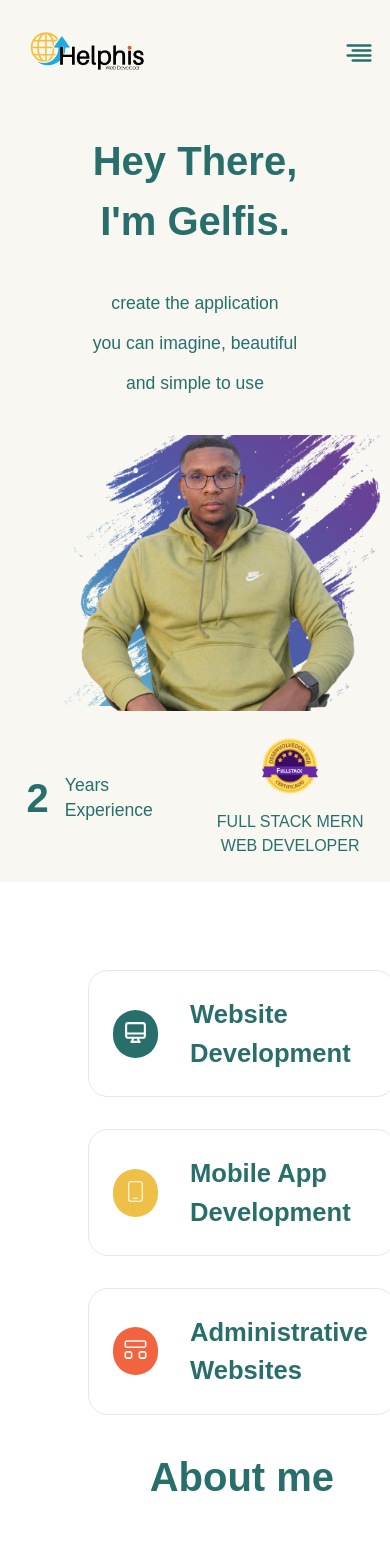
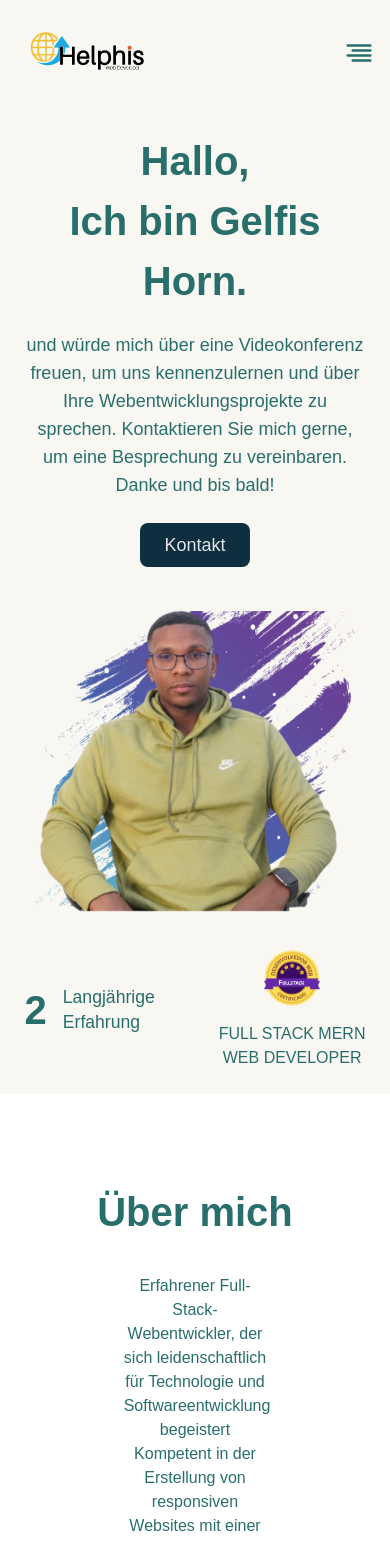
Before and after one commit to GelfisHorn/personal-web-portfolio, a React (Vite) app: page / in a window 390 px wide. Shown: the top 1541 px of the page. Built offline with nearby package versions, Linux system fonts and the light colour scheme; a web font is replaced by a local one.

Commit message:
multi-language and new hero and aboutme sections design

```diff
--- a/src/context/AppContextProvider.tsx
+++ b/src/context/AppContextProvider.tsx
@@ -1,25 +1,45 @@
-import { useState, createContext, FC } from "react";
+import { useState, createContext, FC, useEffect } from "react";
 
 const AppContext = createContext({
   darkMode: false,
+  language: 'de',
   setDarkMode: () => {},
   handleChangeTheme: () => {},
+  handleSetLanguage: (lang: string) => {}
 });
 
 const AppContextProvider: FC = ({ children }: any) => {
   const [darkMode, setDarkMode] = useState(false);
+  const [language, setLanguage] = useState('de');
 
+  // On component load set language from LS or set 'de'
+  useEffect(() => {
+    const lang = localStorage.getItem('lang') || 'de';
+    setLanguage(lang);
+    console.log(lang)
+  }, [])
+
+  // Change page theme
   function handleChangeTheme() {
     setDarkMode((current) => !current);
+  }
+
+  // Change page language
+  function handleSetLanguage(lang: string) {
+    console.log(lang)
+    setLanguage(lang);
+    localStorage.setItem('lang', lang);
   }
 
   return (
     <AppContext.Provider
       value={{
         darkMode,
+        language,
         // @ts-ignore
         setDarkMode,
         handleChangeTheme,
+        handleSetLanguage
       }}
     >
       {children}
--- a/src/langs/de/lang.json
+++ b/src/langs/de/lang.json
@@ -6,32 +6,33 @@
         "projects": "Projekte",
         "contactme": "Kontaktiere mich"
     },
-    "im-section": {
-        "title": "Hallo, ich bin Gelfis.",
+    "hero": {
+        "title1": "Hallo,",
+        "title2": "Ich bin Gelfis Horn.",
         "email": "helphis.tech@gmail.com",
-        "years-experience-number": "2",
-        "years-experience-text": "Langjährige Erfahrung",
-        "side-text": "Erstellen Sie die Anwendung, die Sie sich vorstellen können, schön und einfach zu bedienen"
+        "years": "2",
+        "yearstext1": "Langjährige",
+        "yearstext2": "Erfahrung",
+        "sidetext": "und würde mich über eine Videokonferenz freuen, um uns kennenzulernen und über Ihre Webentwicklungsprojekte zu sprechen. Kontaktieren Sie mich gerne, um eine Besprechung zu vereinbaren. Danke und bis bald!",
+        "button": "Kontakt"
     },
-    "services-section": {
+    "experience": {
         "title": "Über mich",
-        "span-1": "Ich helfe Ihnen, eine Lösung zu finden und Ihr Problem zu lösen. Wir verwenden Prozessdesign, um digitale Produkte zu erstellen. Außerdem helfen sie auch ihrem Geschäft.",
-        "span-2": "Wir verstehen die Bedürfnisse, die Sie für das Wachstum Ihres Unternehmens benötigen, und wir entwickeln ein Produkt in Bezug auf Ihre Bedürfnisse.",
-        "icon-1": "Projekte abgeschlossen",
-        "icon-2": "Glückliche Kunden"
+        "span1": "Erfahrener Full-Stack-Webentwickler, der sich leidenschaftlich für Technologie und Softwareentwicklung begeistert Kompetent in der Erstellung von responsiven Websites mit einer großartigen Benutzererfahrung unter Verwendung beliebter Technologien und Webentwicklungstools",
+        "span2": "Arbeitete an verschiedenen Projekten, von kleinen statischen Seiten bis hin zu großen Webanwendungen, stets mit Engagement und Hingabe Hält sich kontinuierlich auf dem neuesten Stand der Trends und Technologien, um stets aktuelle und fortschrittliche Lösungen anzubieten Sucht nach neuen Herausforderungen und freut sich darauf, gemeinsam innovative und wirkungsvolle Lösungen zu schaffen."
     },
-    "skills-section": {
+    "skills": {
         "title": "Meine Fähigkeiten"
     },
-    "projects-section": {
+    "projects": {
         "title": "Meine Projekte",
         "button": "Mehr sehen"
     },
     "footer": {
-        "column-1" : {
+        "column1" : {
             "title": "Sozialen Medien"
         },
-        "column-2" : {
+        "column2" : {
             "title": "Kontakt"
         }
     }
--- a/src/langs/en/lang.json
+++ b/src/langs/en/lang.json
@@ -6,32 +6,33 @@
         "projects": "Projects",
         "contactme": "Contact me"
     },
-    "im-section": {
-        "title": "Hey There, I'm Gelfis.",
+    "hero": {
+        "title1": "Hey There,",
+        "title2": "I'm Gelfis.",
         "email": "helphis.tech@gmail.com",
-        "years-experience-number": "2",
-        "years-experience-text": "Years of experience",
-        "side-text": "create the application you can imagine, beautiful and simple to use"
+        "years": "2",
+        "yearstext1": "Years",
+        "yearstext2": "of experience",
+        "sidetext": "I would appreciate a video conference to get to know each other and talk about your web development projects. Feel free to contact me to arrange a meeting. Thank you and see you soon!",
+        "button": "Contact"
     },
-    "services-section": {
+    "experience": {
         "title": "About me",
-        "span-1": "I will help you with finging a solution and solve your problem, We use process design to create digital products. Besides that also help their business.",
-        "span-2": "We understand the needs you need for your business to grow and we will develop a product in relation to your needs.",
-        "icon-1": "Projects Completed",
-        "icon-2": "Happy Clients"
+        "span1": "Experienced full-stack web developer passionate about technology and software development. Skilled in creating responsive websites with a great user experience using popular technologies and web development tools",
+        "span2": "Worked on various projects, from small static pages to large web applications, always with commitment and dedication Continuously keeps up to date with trends and technologies in order to always offer up-to-date and progressive solutions Seeks new challenges and looks forward to innovating together and create effective solutions."
     },
-    "skills-section": {
+    "skills": {
         "title": "My Skills"
     },
-    "projects-section": {
+    "projects": {
         "title": "My projects",
-        "button": "View trips"
+        "button": "See more"
     },
     "footer": {
-        "column-1" : {
+        "column1" : {
             "title": "Social media"
         },
-        "column-2" : {
+        "column2" : {
             "title": "Contact"
         }
     }
--- a/src/langs/es/lang.json
+++ b/src/langs/es/lang.json
@@ -4,34 +4,35 @@
         "services": "Servicios",
         "skills": "Habilidades",
         "projects": "Proyectos",
-        "contactme": "Contactarme"
+        "contactme": "Contacto"
     },
-    "im-section": {
-        "title": "Hola, Soy Gelfis.",
+    "hero": {
+        "title1": "Hola,",
+        "title2": "Soy Gelfis.",
         "email": "helphis.tech@gmail.com",
-        "years-experience-number": "2",
-        "years-experience-text": "Años de experiencia",
-        "side-text": "crear la aplicación te puedes imaginar, hermosa y fácil de usar"
+        "years": "2",
+        "yearstext1": "Años",
+        "yearstext2": "de experiencia",
+        "sidetext": "Agradecería una videoconferencia para conocernos y hablar de sus proyectos de desarrollo web. No dude en ponerse en contacto conmigo para concertar una reunión. ¡Gracias y nos vemos pronto!",
+        "button": "Contacto"
     },
-    "services-section": {
+    "experience": {
         "title": "Acerca de mí",
-        "span-1": "Lo ayudaré a encontrar una solución y resolver su problema. Utilizamos el diseño de procesos para crear productos digitales. Además de que también ayudan a sus negocios.",
-        "span-2": "Entendemos las necesidades que necesita para que su negocio crezca y desarrollaremos un producto en relación con sus necesidades.",
-        "icon-1": "Proyectos completados",
-        "icon-2": "Clientes contentos"
+        "span1": "Desarrollador web full-stack con experiencia apasionado por la tecnología y el desarrollo de software. Hábil en la creación de sitios web receptivos con una gran experiencia de usuario utilizando tecnologías populares y herramientas de desarrollo web.",
+        "span2": "Trabajó en varios proyectos, desde pequeñas páginas estáticas hasta grandes aplicaciones web, siempre con compromiso y dedicación. Se mantiene continuamente al día con las tendencias y tecnologías para ofrecer siempre soluciones actualizadas y progresivas. Busca nuevos desafíos y espera innovar juntos. y crear soluciones efectivas."
     },
-    "skills-section": {
+    "skills": {
         "title": "Mis Habilidades"
     },
-    "projects-section": {
+    "projects": {
         "title": "Mis proyectos",
         "button": "Ver más"
     },
     "footer": {
-        "column-1" : {
+        "column1" : {
             "title": "Redes sociales"
         },
-        "column-2" : {
+        "column2" : {
             "title": "Contacto"
         }
     }
--- a/src/modules/Experience/index.tsx
+++ b/src/modules/Experience/index.tsx
@@ -6,9 +6,13 @@ import { fadeIn, staggerContainer, textVariant } from "../../utils/motion";
 import { BsFillCheckCircleFill, BsFillPersonCheckFill } from "react-icons/bs";
 // context
 import useContextProvider from "../../hooks/useAppContext";
+// langs
+import DE from '../../langs/de/lang.json'
+import EN from '../../langs/en/lang.json'
+import ES from '../../langs/es/lang.json'
 
 const Experience = () => {
-  const { darkMode } = useContextProvider();
+  const { darkMode, language } = useContextProvider();
 
   return (
     <motion.section
@@ -25,45 +29,17 @@ const Experience = () => {
       <div
         className={`paddings yPaddings flexCenter innerWidth ${css.container}`}
       >
-        <div className={css.leftSide}>
-          {projectExperience.map((exp, i) => (
-            <motion.div
-              variants={fadeIn("right", "tween", (i + 1) * 0.2, 1)}
-              className={css.exp}
-              key={i}
-            >
-              <div className="fleCenter" style={{ background: exp.bg }}>
-                <exp.icon size={25} color="white" />
-              </div>
-
-              <div>
-                <span>{exp.name}</span>
-                {/* <span className="secondaryText">{exp.projects} Projects</span> */}
-              </div>
-            </motion.div>
-          ))}
-        </div>
-
         <motion.div variants={textVariant(0.5)} className={css.RightSide}>
-          <span className="primaryText">About me</span>
-          {WhatDoIHelp.map((paragraph, i) => (
-            <span className="secondaryText" key={i}>
-              {paragraph}
-            </span>
-          ))}
-
-          <div className={`flexCenter ${css.stats}`}>
-            <div className={`flexCenter ${css.stat}`}>
-              <BsFillCheckCircleFill size={40} />
-              {/* <span className="primaryText">52+</span> */}
-              <span className="secondaryText">Projects Completed</span>
-            </div>
-            <div className={`flexCenter ${css.stat}`}>
-              <BsFillPersonCheckFill size={40} />
-              {/* <span className="primaryText">20+</span> */}
-              <span className="secondaryText">Happy Clients</span>
-            </div>
+          <span className="primaryText">{language == 'de' ? DE.experience.title : language == 'en' ? EN.experience.title : ES.experience.title}</span>
+          <div className="flex flex-col items-center gap-8">
+            <p className="w-2/3">{language == 'de' ? DE.experience.span1 : language == 'en' ? EN.experience.span1 : ES.experience.span1}</p>
+            <p className="w-2/3">{language == 'de' ? DE.experience.span2 : language == 'en' ? EN.experience.span2 : ES.experience.span2}</p>
           </div>
+          {/* <div className="flex flex-col items-center gap-8">
+            <p className="w-2/3">Ich bin ein Full-Stack-Webentwickler, der sich leidenschaftlich für Technologie und Softwareentwicklung begeistert. Ich liebe es, an herausfordernden Projekten zu arbeiten und innovative Lösungen für Probleme zu schaffen. Meine Erfahrung in der Webentwicklung hat mich zum Experten in der Erstellung von responsiven Websites mit einer großartigen Benutzererfahrung gemacht. Zusätzlich bin ich mit den beliebtesten Technologien sowie vielen anderen Webentwicklungstools sehr vertraut.</p>
+            <p className="w-2/3">Im Laufe meiner Karriere als Webentwickler hatte ich die Möglichkeit, in verschiedenen Umgebungen und Projekten zu arbeiten, von kleinen statischen Seiten bis hin zu großen Webanwendungen, wobei ich in jedem von ihnen stets dasselbe Engagement und dieselbe Hingabe aufrechterhalte.</p>
+            <p className="w-2/3">Meine Leidenschaft für die Webentwicklung treibt mich dazu an, auf dem neuesten Stand der Trends und Technologien auf dem Markt zu bleiben, was es mir ermöglicht, stets aktuelle und fortschrittliche Lösungen anzubieten. Wenn Sie auf der Suche nach einem engagierten und leidenschaftlichen Full-Stack-Webentwickler sind, zögern Sie nicht, mich zu kontaktieren! Ich freue mich darauf, mit Ihnen an Ihren nächsten Projekten zu arbeiten und gemeinsam innovative und wirkungsvolle Lösungen zu schaffen.</p>
+          </div> */}
         </motion.div>
       </div>
     </motion.section>
--- a/src/modules/Footer/index.tsx
+++ b/src/modules/Footer/index.tsx
@@ -4,7 +4,12 @@ import { fadeIn, footerVariants, staggerChildren } from "../../utils/motion";
 import { motion } from "framer-motion";
 import { AiFillGithub, AiFillLinkedin, AiFillMail } from "react-icons/ai";
 import { SiGmail } from "react-icons/si";
+// Context
 import useContextProvider from "../../hooks/useAppContext";
+// Langs
+import DE from '../../langs/de/lang.json'
+import EN from '../../langs/en/lang.json'
+import ES from '../../langs/es/lang.json'
 
 interface FooterColumn {
   title: string;
@@ -12,7 +17,7 @@ interface FooterColumn {
 }
 
 const Footer = () => {
-  const { darkMode } = useContextProvider();
+  const { darkMode, language } = useContextProvider();
   return (
     <motion.section
       variants={staggerChildren}
@@ -26,7 +31,7 @@ const Footer = () => {
         <div className=" lazy-load-4">
           <div className="flex flex-col items-start gap-16 py-16 px-16 xl:px-0 max-w-6xl w-full mx-auto">
             <div className="grid md:grid-cols-2 gap-y-10 md:gap-y-0 w-full">
-              <FooterColumn title={"Redes sociales"}>
+              <FooterColumn title={language == 'de' ? DE.footer.column1.title : language == 'en' ? EN.footer.column1.title : ES.footer.column1.title}>
                 <div className="flex flex-col gap-2">
                   <a
                     className="flex items-center gap-2 hover:text-[#2B8C88] transition-colors"
@@ -80,7 +85,7 @@ const Footer = () => {
                   </a>
                 </div>
               </FooterColumn>
-              <FooterColumn title={"Contact"}>
+              <FooterColumn title={language == 'de' ? DE.footer.column2.title : language == 'en' ? EN.footer.column2.title : ES.footer.column2.title}>
                 <div className="flex flex-col gap-2">
                   <div>
                     <a
--- a/src/modules/Header/Header.module.scss
+++ b/src/modules/Header/Header.module.scss
@@ -8,7 +8,7 @@
   position: sticky;
   top: 0;
   transition: all .3s ease;
-  background: transparent;
+  /* background: transparent; */
 
   .container {
     position: relative;
--- a/src/modules/Header/index.tsx
+++ b/src/modules/Header/index.tsx
@@ -16,13 +16,17 @@ import { CiLight } from "react-icons/ci";
 import { MdDarkMode } from "react-icons/md";
 // context
 import useContextProvider from "../../hooks/useAppContext";
+// langs
+import DE from '../../langs/de/lang.json'
+import EN from '../../langs/en/lang.json'
+import ES from '../../langs/es/lang.json'
 
 const Header = () => {
   const [menuOpened, setMenuOpened] = useState(false);
   const headerShadow = useHeaderShadow();
   const menuRef = useRef();
 
-  const { darkMode, handleChangeTheme } = useContextProvider();
+  const { darkMode, handleChangeTheme, language, handleSetLanguage } = useContextProvider();
 
   useOutsideAlerter({
     menuRef,
@@ -60,22 +64,29 @@ const Header = () => {
           }`}
         >
           <li>
-            <a href="#iam">I´m</a>
+            <a href="#iam">{language == 'de' ? DE.navbar.im : language == 'en' ? EN.navbar.im : ES.navbar.im}</a>
           </li>
           <li>
-            <a href="#services">Services</a>
+            <a href="#services">{language == 'de' ? DE.navbar.services : language == 'en' ? EN.navbar.services : ES.navbar.services}</a>
           </li>
           <li>
-            <a href="#skills">Skills</a>
+            <a href="#skills">{language == 'de' ? DE.navbar.skills : language == 'en' ? EN.navbar.skills : ES.navbar.skills}</a>
           </li>
           <li>
-            <a href="#projects">Projects</a>
+            <a href="#projects">{language == 'de' ? DE.navbar.projects : language == 'en' ? EN.navbar.projects : ES.navbar.projects}</a>
           </li>
           <li>
-            <a href="#footer">Contact me</a>
+            <a href="#footer">{language == 'de' ? DE.navbar.contactme : language == 'en' ? EN.navbar.contactme : ES.navbar.contactme}</a>
           </li>
           <li onClick={handleChangeTheme}>
             {darkMode ? <CiLight /> : <MdDarkMode />}
+          </li>
+          <li>
+            <select className="bg-transparent" onChange={(e) => handleSetLanguage(e.target.value)} value={language}>
+              <option value="de">DE</option>
+              <option value="en">EN</option>
+              <option value="es">ES</option>
+            </select>
           </li>
         </ul>
 
--- a/src/modules/Hero/Hero.module.scss
+++ b/src/modules/Hero/Hero.module.scss
@@ -33,8 +33,9 @@
       position: absolute;
       width: 25rem;
       bottom: -2rem;
-      left: 33%;
-      margin: auto;
+      left: 50%;
+      transform: translateX(-50%) !important;
+      /* margin: auto; */
       background-image: url(../../assets/img/splash.png);
       background-repeat: no-repeat;
       background-size: 25rem;
@@ -47,7 +48,7 @@
         transition: opacity .5s ease-in-out;
 
         @media (max-width: $sm) {
-          width: 23rem;
+          /* width: 23rem; */
         }
       }
 
@@ -57,7 +58,6 @@
 
       @media (max-width: $sm), (max-width: $md) {
         position: relative;
-        left: 0;
         background-size: 20rem;
         display: flex;
         align-items: center;
--- a/src/modules/Hero/index.tsx
+++ b/src/modules/Hero/index.tsx
@@ -6,34 +6,50 @@ import css from "./Hero.module.scss";
 import { motion } from "framer-motion";
 import { slideIn, staggerContainer } from "../../utils/motion";
 import { fadeIn } from "../../utils/motion";
+// context
+import useContextProvider from "../../hooks/useAppContext";
+// langs
+import DE from '../../langs/de/lang.json'
+import EN from '../../langs/en/lang.json'
+import ES from '../../langs/es/lang.json'
 
 const Hero = () => {
+
+  const { language } = useContextProvider();
+
   return (
-    <section className={`paddings ${css.wrapper}`}>
+    <section className={`paddings ${css.wrapper}`} id="iam">
       <motion.div
         // @ts-ignore
         variants={staggerContainer}
         initial="hidden"
         whileInView="show"
         viewport={{ once: false, amount: 0.25 }}
-        className={`innerWidth ${css.container}`}
+        className={`innerWidth ${css.container} flex flex-col gap-3`}
       >
-        <a className="anchor" id="iam"></a>
+        {/* <a className="anchor hidden" id="iam"></a> */}
         {/* upper elements */}
-        <div className={css.upperElements}>
+        <div className={`flex flex-col gap-5 lg:gap-0 lg:flex-row items-center lg:items-start justify-between`}>
           <motion.span
             variants={fadeIn("right", "tween", 0.2, 1)}
-            className="primaryText"
+            className="flex flex-col primaryText text-center lg:text-left"
           >
-            Hey There, <br /> I'm Gelfis.
+            {language == 'de' ? DE.hero.title1 : language == 'en' ? EN.hero.title1 : ES.hero.title1} <br />
+            {language == 'de' ? DE.hero.title2 : language == 'en' ? EN.hero.title2 : ES.hero.title2}
           </motion.span>
-          <motion.span
-            variants={fadeIn("left", "tween", 0.4, 1)}
-            className="secondaryText"
-          >
-            create the application <br /> you can imagine, beautiful <br /> and
-            simple to use
-          </motion.span>
+          <div className="flex flex-col items-center lg:items-end gap-6 lg:w-[25rem] text-center lg:text-right">
+            <motion.span
+              variants={fadeIn("left", "tween", 0.4, 1)}
+              className="secondaryText text-lg"
+            >
+              {language == 'de' ? DE.hero.sidetext : language == 'en' ? EN.hero.sidetext : ES.hero.sidetext}
+            </motion.span>
+            <a href="mailto:helphis.tech@gmail.com">
+              <div className="bg-[#0D2F3F] hover:bg-[#194F68] transition-colors text-zinc-200 w-fit px-6 py-2 rounded-lg">
+                <span className="text-lg">{language == 'de' ? DE.hero.button : language == 'en' ? EN.hero.button : ES.hero.button}</span>
+              </div>
+            </a>
+          </div>
         </div>
 
         {/* person */}
@@ -56,9 +72,9 @@ const Hero = () => {
         </motion.div>
 
         {/* email */}
-        <a className={css.email} href="mailto:Helphis.tech@gmail.com">
-          Helphis.tech@gmail.com
-        </a>
+        {/* <a className={css.email} href="mailto:Helphis.tech@gmail.com">
+          helphis.tech@gmail.com
+        </a> */}
 
         {/* lower elements */}
         <div className={css.lowerElements}>
@@ -66,10 +82,10 @@ const Hero = () => {
             variants={fadeIn("right", "tween", 0.3, 1)}
             className={css.experience}
           >
-            <div className="primaryText">2</div>
+            <div className="primaryText">{language == 'de' ? DE.hero.years : language == 'en' ? EN.hero.years : ES.hero.years}</div>
             <div className="secondaryText">
-              <div>Years</div>
-              <div>Experience</div>
+              <div>{language == 'de' ? DE.hero.yearstext1 : language == 'en' ? EN.hero.yearstext1 : ES.hero.yearstext1}</div>
+              <div>{language == 'de' ? DE.hero.yearstext2 : language == 'en' ? EN.hero.yearstext2 : ES.hero.yearstext2}</div>
             </div>
           </motion.div>
 
--- a/src/modules/Projects/index.tsx
+++ b/src/modules/Projects/index.tsx
@@ -2,10 +2,15 @@ import css from "./Projects.module.scss";
 import { portfolioExp } from "../../utils/data";
 import { fadeIn, staggerChildren } from "../../utils/motion";
 import { motion } from "framer-motion";
+// Context
 import useContextProvider from "../../hooks/useAppContext";
+// Langs
+import DE from '../../langs/de/lang.json'
+import EN from '../../langs/en/lang.json'
+import ES from '../../langs/es/lang.json'
 
 const Projects = () => {
-  const { darkMode } = useContextProvider();
+  const { darkMode, language } = useContextProvider();
   return (
     <>
       <motion.section
@@ -18,7 +23,7 @@ const Projects = () => {
       >
         <a className="anchor" id="projects"></a>
         <div className={`flexCenter innerWidth ${css.container}`}>
-          <h1 className="primaryText flexCenter">My Projects</h1>
+          <h1 className="primaryText flexCenter">{language == 'de' ? DE.projects.title : language == 'en' ? EN.projects.title : ES.projects.title}</h1>
           <div className={css.pageContent}>
             {portfolioExp.map((client, i) => (
               <motion.div
@@ -33,7 +38,7 @@ const Projects = () => {
                     target="_blank"
                     className="primaryButton"
                   >
-                    View Trips
+                    {language == 'de' ? DE.projects.button : language == 'en' ? EN.projects.button : ES.projects.button}
                   </a>
                 </div>
               </motion.div>
--- a/src/modules/Skills/index.tsx
+++ b/src/modules/Skills/index.tsx
@@ -16,15 +16,20 @@ import nodejs from "../../assets/img/technologies/nodejs.png";
 import nodejsD from "../../assets/img/technologies/darkmode/nodejs.png";
 import socketIo from "../../assets/img/technologies/socketIo.png";
 import socketIoD from "../../assets/img/technologies/darkmode/socketio.png";
-import sass from "../../assets/img/technologies/sass.png";
-import solidity from "../../assets/img/technologies/solidity.png";
-import solidityD from "../../assets/img/technologies/darkmode/solidity.png";
-import illustrator from "../../assets/img/technologies/Illustrator.png";
-import photoShop from "../../assets/img/technologies/PhotoShop.png";
+// import sass from "../../assets/img/technologies/sass.png";
+// import solidity from "../../assets/img/technologies/solidity.png";
+// import solidityD from "../../assets/img/technologies/darkmode/solidity.png";
+// import illustrator from "../../assets/img/technologies/Illustrator.png";
+// import photoShop from "../../assets/img/technologies/PhotoShop.png";
+// Context
 import useContextProvider from "../../hooks/useAppContext";
+// Langs
+import DE from '../../langs/de/lang.json'
+import EN from '../../langs/en/lang.json'
+import ES from '../../langs/es/lang.json'
 
 const Skills = () => {
-  const { darkMode } = useContextProvider();
+  const { darkMode, language } = useContextProvider();
   return (
     <motion.section
       // @ts-ignore
@@ -40,7 +45,7 @@ const Skills = () => {
         className={`yPaddings innerWidth ${css.container}`}
       >
         <div className={`flexCenter ${css.heading}`}>
-          <span className="primaryText">My Skills</span>
+          <span className="primaryText">{language == 'de' ? DE.skills.title : language == 'en' ? EN.skills.title : ES.skills.title}</span>
         </div>
 
         {/* carousel option 1 */}
@@ -71,7 +76,7 @@ const Skills = () => {
             <div className="imageSlider flexCenter">
               <img src={darkMode ? socketIoD : socketIo} alt="" />
             </div>
-            <div className="imageSlider flexCenter">
+            {/* <div className="imageSlider flexCenter">
               <img src={sass} alt="" />
             </div>
             <div className="imageSlider flexCenter">
@@ -82,7 +87,7 @@ const Skills = () => {
             </div>
             <div className="imageSlider flexCenter">
               <img src={photoShop} alt="" />
-            </div>
+            </div> */}
           </Slider>
         </div>
       </motion.div>
```
